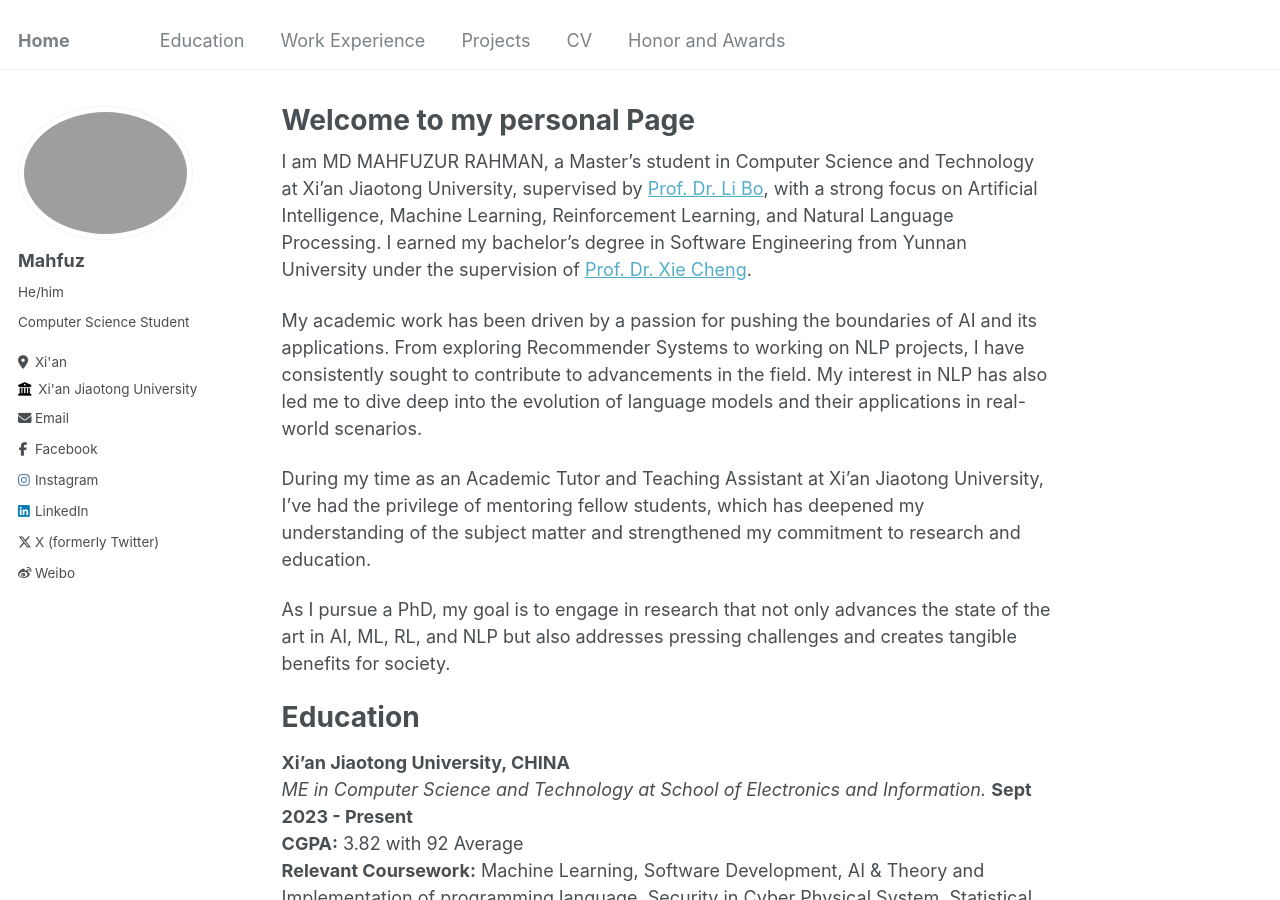
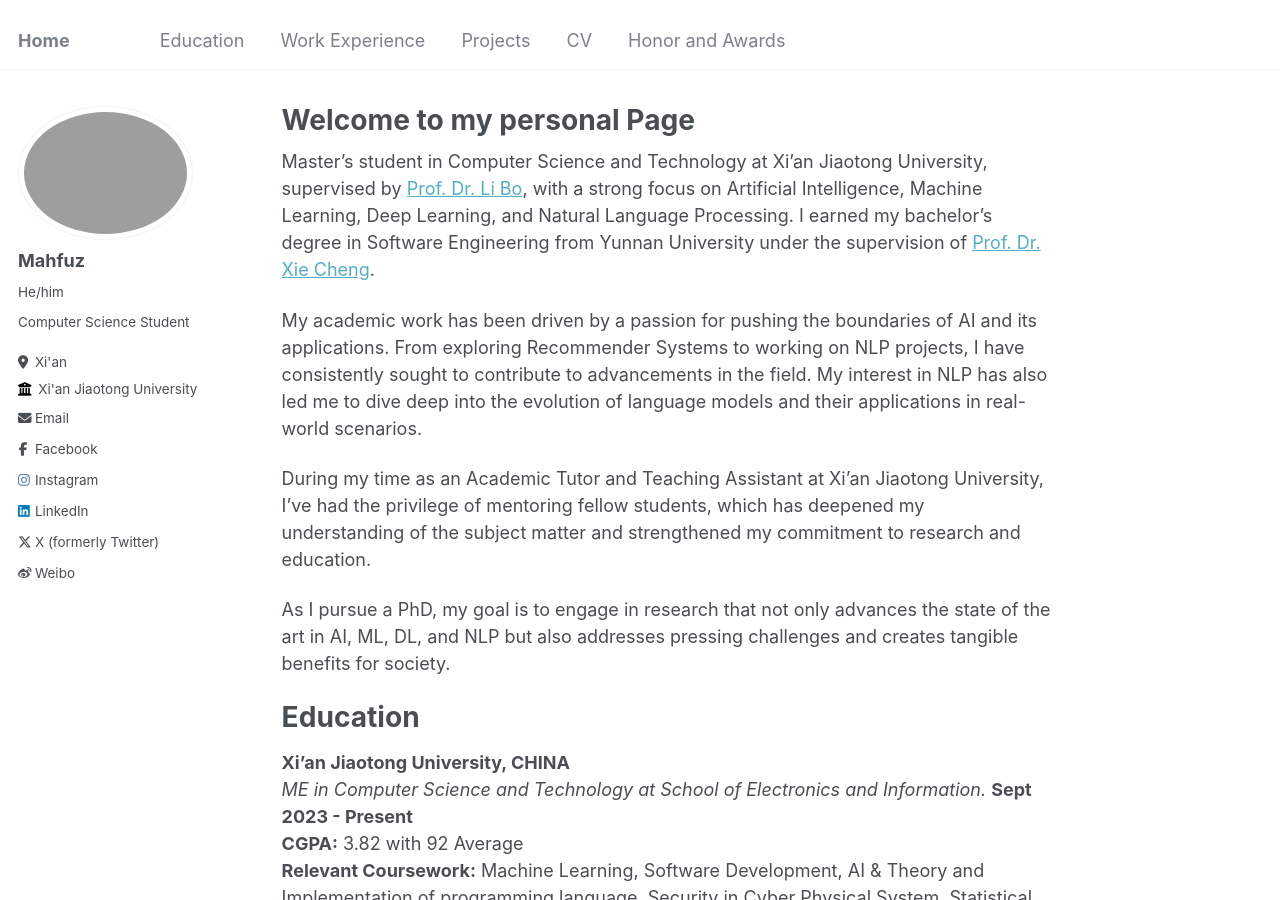
Before and after one commit to mahfuztbt/mahfuztbt.github.io, a Jekyll site: the page built from _pages/about.md, in a window 1280 px wide and 900 px high. Built offline with Jekyll 4.4.1, drawn with Linux system fonts in a browser that asks for light colours.

Commit message:
Update about.md

```diff
--- a/_pages/about.md
+++ b/_pages/about.md
@@ -7,13 +7,13 @@ redirect_from:
   - /about.html
 ---
 
-I am MD MAHFUZUR RAHMAN, a Master’s student in Computer Science and Technology at Xi'an Jiaotong University, supervised by [Prof. Dr. Li Bo](https://gr.xjtu.edu.cn/web/boblee/2), with a strong focus on Artificial Intelligence, Machine Learning, Reinforcement Learning, and Natural Language Processing. I earned my bachelor’s degree in Software Engineering from Yunnan University under the supervision of [Prof. Dr. Xie Cheng](http://www.sei.ynu.edu.cn/info/1023/1166.htm).<br/>
+Master’s student in Computer Science and Technology at Xi'an Jiaotong University, supervised by [Prof. Dr. Li Bo](https://gr.xjtu.edu.cn/web/boblee/2), with a strong focus on Artificial Intelligence, Machine Learning, Deep Learning, and Natural Language Processing. I earned my bachelor’s degree in Software Engineering from Yunnan University under the supervision of [Prof. Dr. Xie Cheng](http://www.sei.ynu.edu.cn/info/1023/1166.htm).<br/>
 
 My academic work has been driven by a passion for pushing the boundaries of AI and its applications. From exploring Recommender Systems to working on NLP projects, I have consistently sought to contribute to advancements in the field. My interest in NLP has also led me to dive deep into the evolution of language models and their applications in real-world scenarios.<br/>
 
 During my time as an Academic Tutor and Teaching Assistant at Xi'an Jiaotong University, I’ve had the privilege of mentoring fellow students, which has deepened my understanding of the subject matter and strengthened my commitment to research and education.<br/>
 
-As I pursue a PhD, my goal is to engage in research that not only advances the state of the art in AI, ML, RL, and NLP but also addresses pressing challenges and creates tangible benefits for society.
+As I pursue a PhD, my goal is to engage in research that not only advances the state of the art in AI, ML, DL, and NLP but also addresses pressing challenges and creates tangible benefits for society.
 
 
 # Education
```
